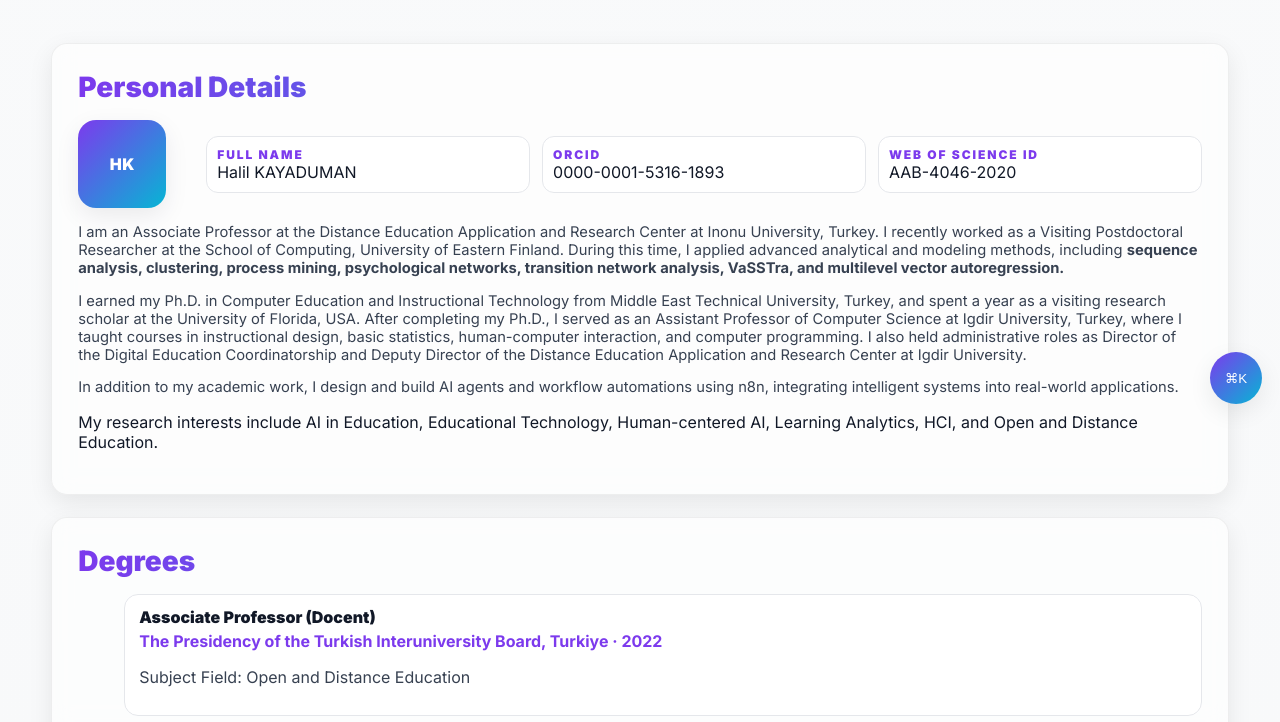
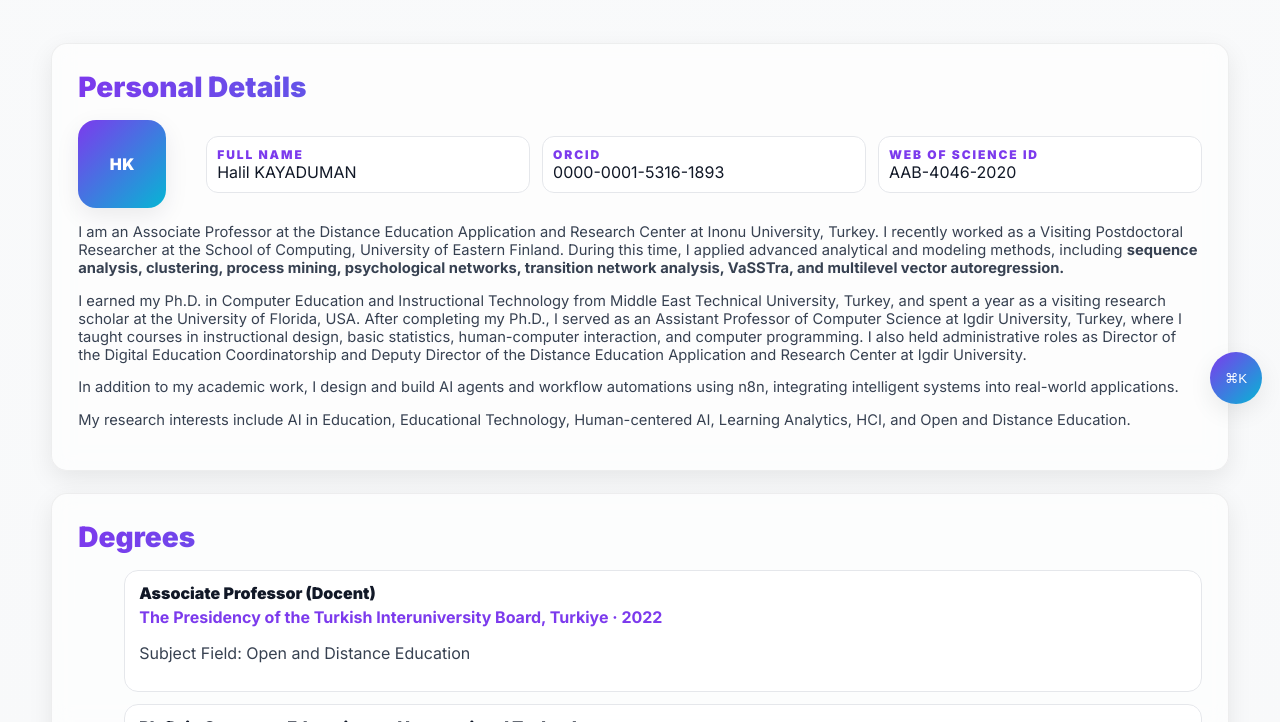
Before and after one commit to hkayaduman/hkayaduman.github.io, a plain HTML site: page index.html in a window 1280 px wide. Shown: the part 378-1100 px from the top of the page. Drawn offline with Linux system fonts and the light colour scheme.

Commit message:
Update index.html

```diff
--- a/index.html
+++ b/index.html
@@ -169,7 +169,7 @@
       </div>
       <p class="sub">I am an Associate Professor at the Distance Education Application and Research Center at Inonu University, Turkey. I recently worked as a Visiting Postdoctoral Researcher at the School of Computing, University of Eastern Finland. During this time, I applied advanced analytical and modeling methods, including <b>sequence analysis, clustering, process mining, psychological networks, transition network analysis, VaSSTra, and multilevel vector autoregression.</b></p>
       <p class="sub">I earned my Ph.D. in Computer Education and Instructional Technology from Middle East Technical University, Turkey, and spent a year as a visiting research scholar at the University of Florida, USA. After completing my Ph.D., I served as an Assistant Professor of Computer Science at Igdir University, Turkey, where I taught courses in instructional design, basic statistics, human-computer interaction, and computer programming. I also held administrative roles as Director of the Digital Education Coordinatorship and Deputy Director of the Distance Education Application and Research Center at Igdir University.</p>
-      <p class="sub">In addition to my academic work, I design and build AI agents and workflow automations using n8n, integrating intelligent systems into real-world applications.</p> </p> My research interests include AI in Education, Educational Technology, Human-centered AI, Learning Analytics, HCI, and Open and Distance Education.</p>
+      <p class="sub">In addition to my academic work, I design and build AI agents and workflow automations using n8n, integrating intelligent systems into real-world applications.</p> <p class="sub"> My research interests include AI in Education, Educational Technology, Human-centered AI, Learning Analytics, HCI, and Open and Distance Education.</p>
     </section>
 
     <!-- Degrees (Timeline) -->
```
